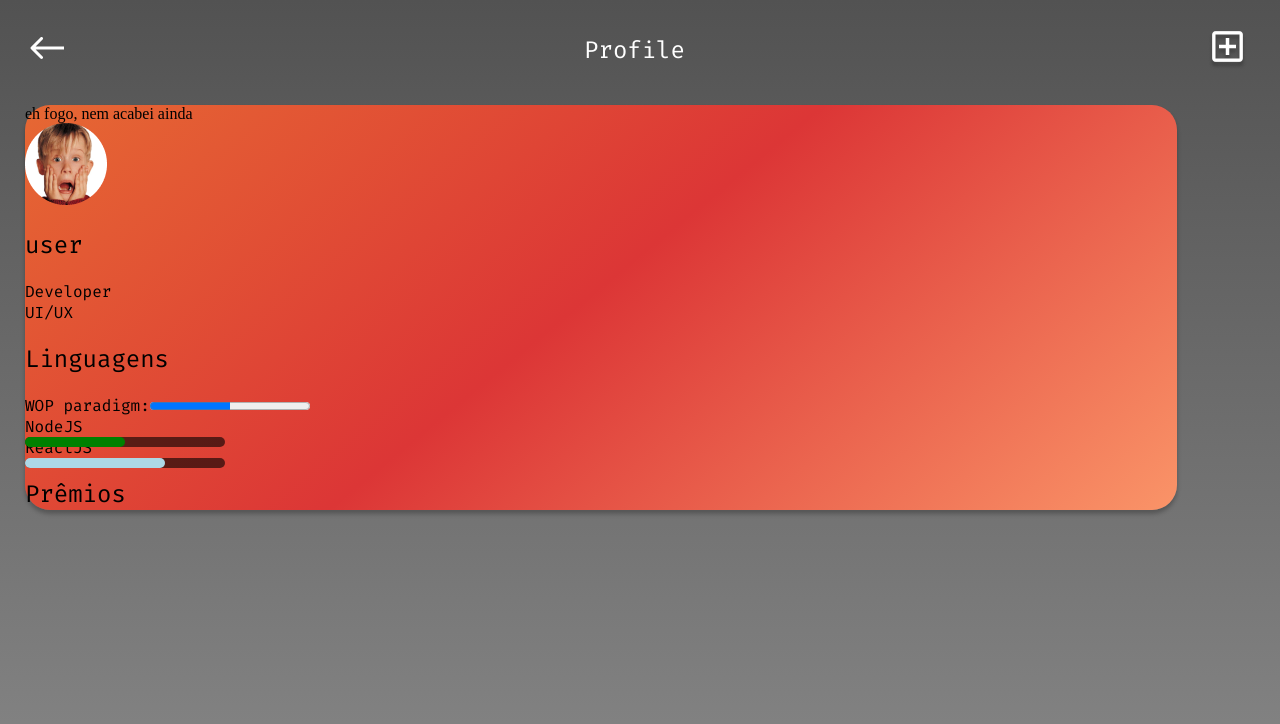
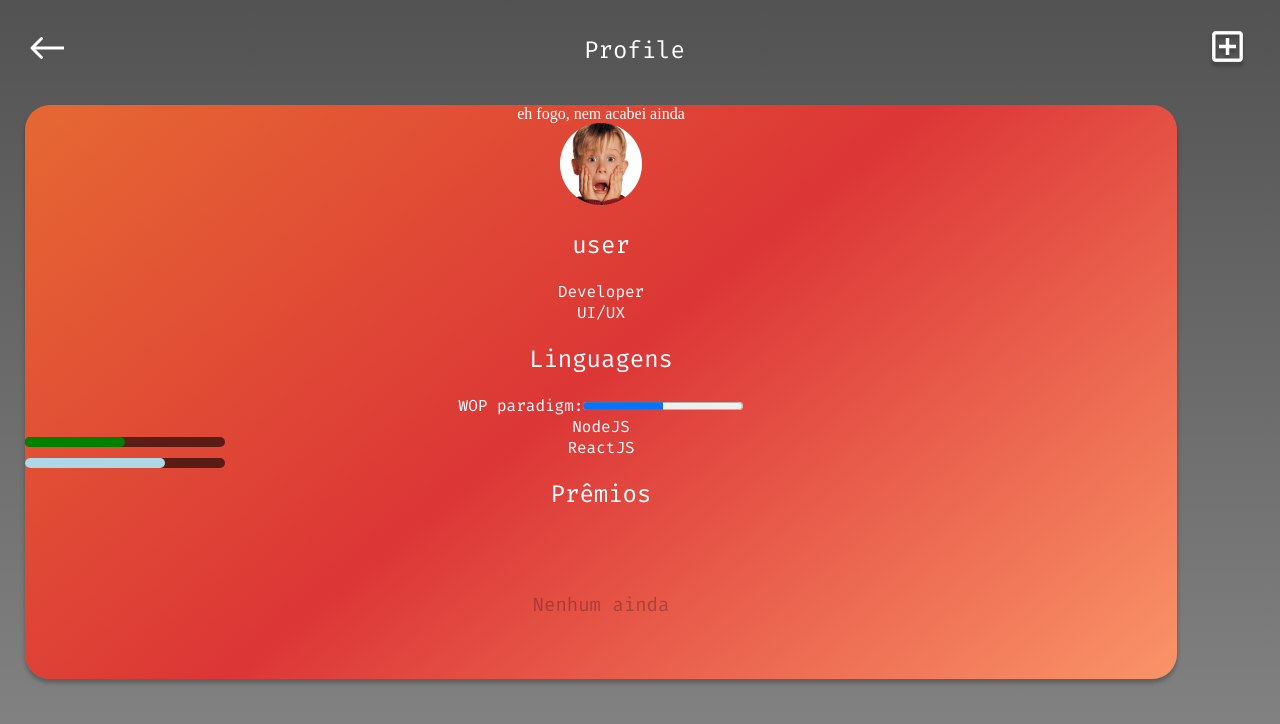
Before and after one commit to hackatool/frontend, a React (Create React App) app: page /user in a window 1280 px wide. Shown: the top 724 px of the page. Built offline with nearby package versions, Linux system fonts and the light colour scheme.

Commit message:
add 'empty prizes' styling

```diff
--- a/src/pages/Profile/index.jsx
+++ b/src/pages/Profile/index.jsx
@@ -24,14 +24,21 @@ export default class Profile extends Component {
                             WOP paradigm:
                         </span>
                         <progress min='0' max='100' value='50'></progress>
-                        <br/>
+                        <br />
 
-                    <Skillbar skill="NodeJS" color="green" progress={0.5} width={200}></Skillbar>
-                    <Skillbar skill="ReactJS" color="lightblue" progress={0.7} width={200}></Skillbar>
+                        <Skillbar skill="NodeJS" color="green" progress={0.5} width={200}></Skillbar>
+                        <Skillbar skill="ReactJS" color="lightblue" progress={0.7} width={200}></Skillbar>
 
                     </div>
                     <div className="prizes">
                         <h2>Prêmios</h2>
+
+                        <div className={styles.empty}>
+                            <span>
+                                Nenhum ainda
+                            </span>
+                        </div>
+
                     </div>
                 </div>
 
--- a/src/pages/Profile/style.module.scss
+++ b/src/pages/Profile/style.module.scss
@@ -1,8 +1,23 @@
 .full_profile {
-
     width: 90vw;
-    // height: 300px;
     margin: 25px;
     margin-top: 5px;
     background: linear-gradient(140.79deg, #E66833 0%, #DC3636 48.53%, #FA9468 100%);
+
+    text-align: center;
+    color: white;
+
+    .empty {
+        display: flex;
+        align-items: center;
+        justify-content: center;
+
+        height: 150px;
+
+        span {
+            font-size: 19px;
+            line-height: 25px;
+            color: rgba(0, 0, 0, 0.25);
+        }
+    }
 }
```
